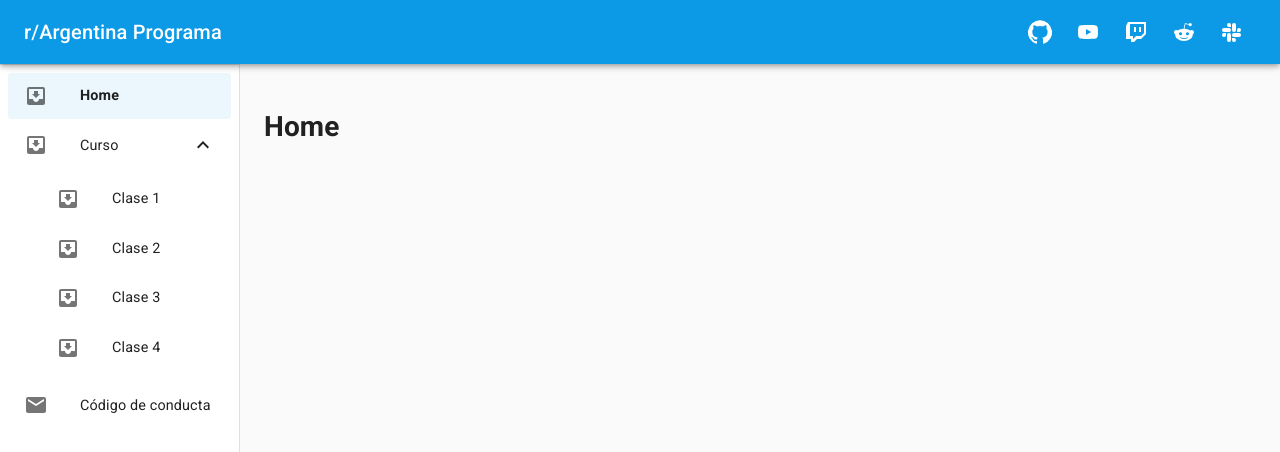
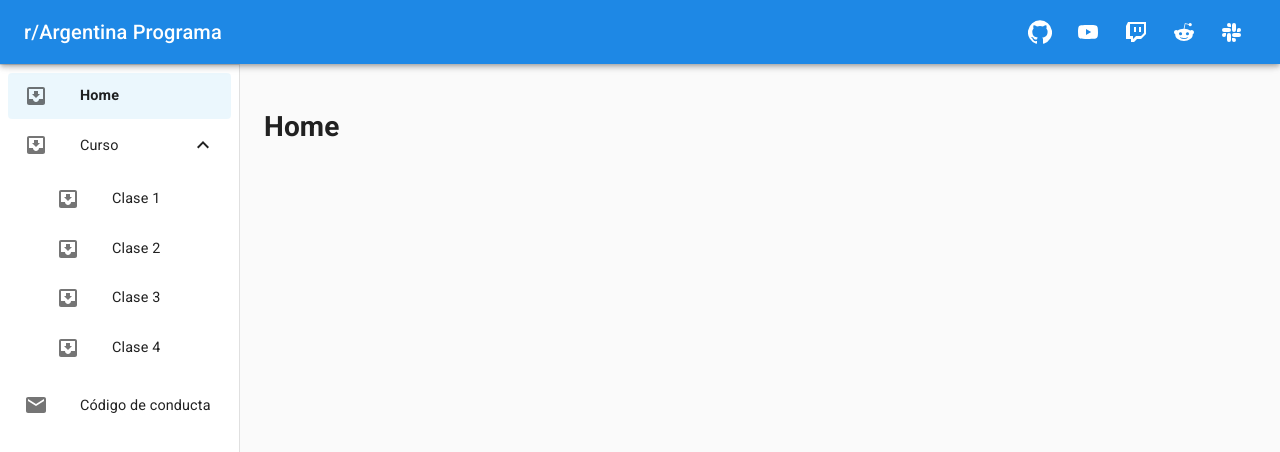
Before and after one commit to alvarovillafane/r-argentina-programa-website, a React (Create React App) app: page / in a window 1280 px wide. Shown: the top 452 px of the page. Built offline with nearby package versions, Linux system fonts and the light colour scheme.

Commit message:
Actualizado primary color

```diff
--- a/src/Theme.js
+++ b/src/Theme.js
@@ -1,9 +1,10 @@
 import { createMuiTheme } from '@material-ui/core/styles';
+import blue from '@material-ui/core/colors/blue';
 
 export default createMuiTheme({
   palette: {
     primary: {
-      main: 'rgb(12,154,231)'
+      main: blue[600]
     },
-  }
+  },
 });
```
